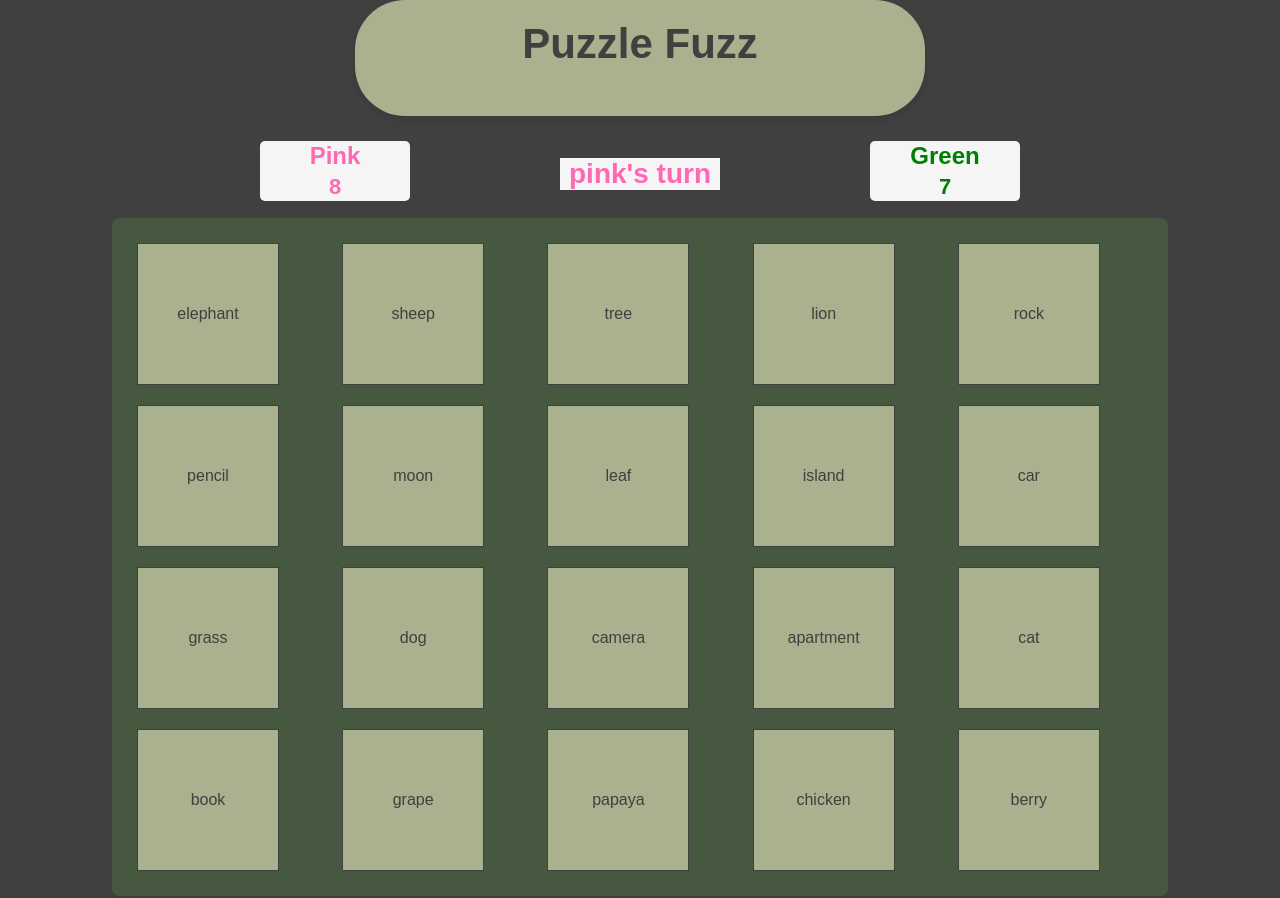
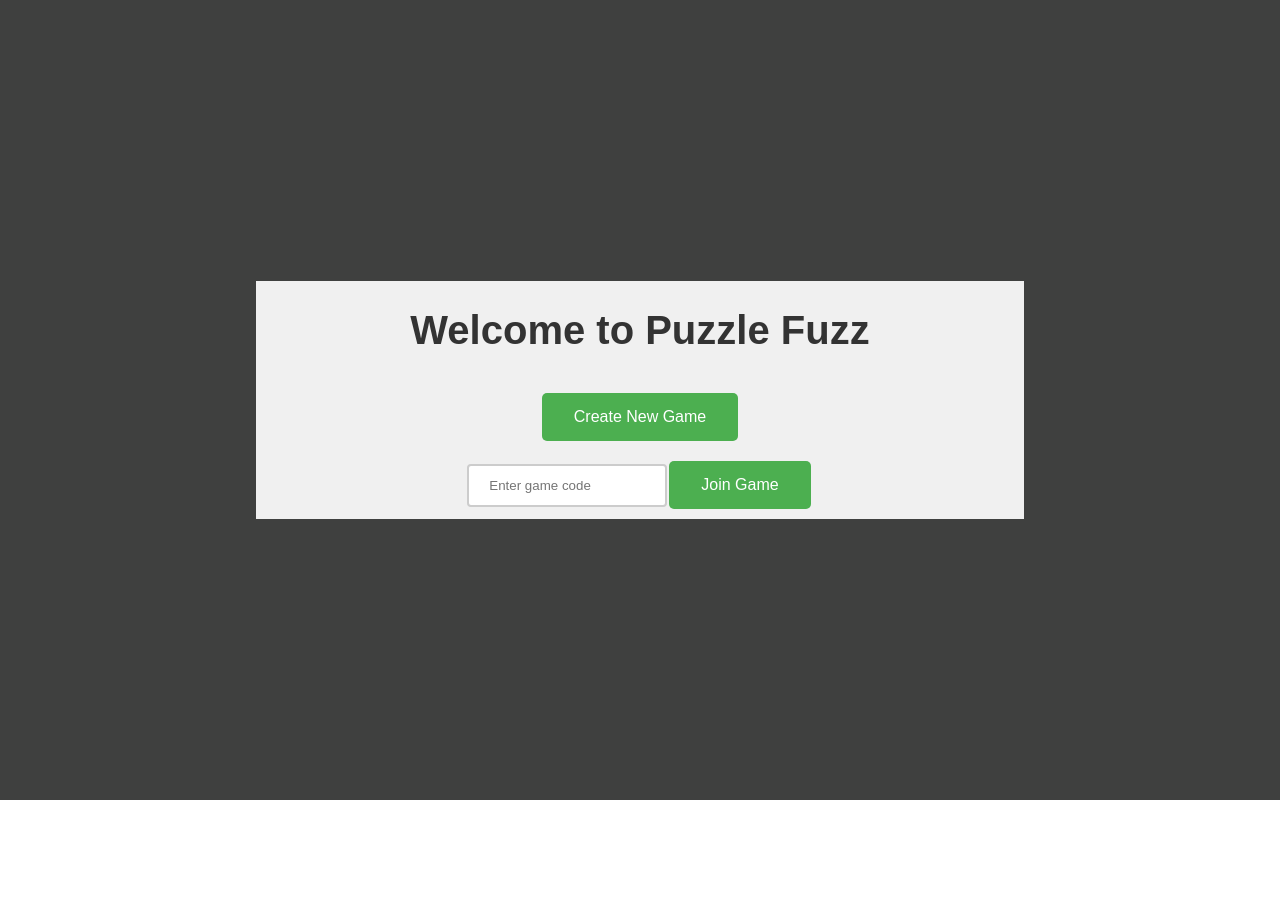
Before and after one commit to bweithers/puzzlefuzz, a React (Create React App) app: page / in a window 1280 px wide. After the commit the page ends 800 px from the top, so only its background shows below. Built offline with nearby package versions, Linux system fonts and the light colour scheme.

Commit message:
create welcome component and add to app

```diff
--- a/src/App.js
+++ b/src/App.js
@@ -1,11 +1,13 @@
 import React from 'react';
 import './App.css';
-import Game from './components/Game'
+import Game from './components/Game';
+import Welcome from './components/Welcome';
 
 function App() {
   return (
     <div className="App">
-    <Game/>
+      <Welcome onCreateGame= {()=> null} onJoinGame={()=> null}/>
+    {/* <Game/> */}
     </div>
   );
 }
--- /dev/null
+++ b/src/components/Welcome.css
@@ -0,0 +1,57 @@
+/* Welcome.css */
+
+.welcome-screen {
+  display: flex;
+  flex-direction: column;
+  align-items: center;
+  justify-content: center;
+  height: 60%;
+  width: 60%;
+  background-color: #f0f0f0;
+  font-family: Arial, sans-serif;
+}
+
+h1 {
+  color: #333;
+  font-size: 2.5em;
+  margin-bottom: 30px;
+}
+
+button {
+  background-color: #4CAF50;
+  border: none;
+  color: white;
+  padding: 15px 32px;
+  text-align: center;
+  text-decoration: none;
+  display: inline-block;
+  font-size: 16px;
+  margin: 10px 2px;
+  cursor: pointer;
+  border-radius: 5px;
+  transition: background-color 0.3s;
+}
+
+button:hover {
+  background-color: #45a049;
+}
+
+input[type="text"] {
+  width: 200px;
+  padding: 12px 20px;
+  margin: 8px 0;
+  box-sizing: border-box;
+  border: 2px solid #ccc;
+  border-radius: 4px;
+}
+
+.join-game-container {
+  display: flex;
+  flex-direction: column;
+  align-items: center;
+  margin-top: 20px;
+}
+
+.join-game-container button {
+  margin-top: 10px;
+}
--- /dev/null
+++ b/src/components/Welcome.js
@@ -0,0 +1,37 @@
+import React, { useState } from 'react';
+import { nanoid } from 'nanoid';
+
+import './Welcome.css';
+
+const Welcome = ({ onCreateGame, onJoinGame }) => {
+  const [joinCode, setJoinCode] = useState('');
+
+  const handleCreateGame = () => {
+    const gameId = nanoid();
+    onCreateGame(gameId);
+  };
+
+  const handleJoinGame = () => {
+    if (joinCode.trim()) {
+      onJoinGame(joinCode);
+    }
+  };
+
+  return (
+    <div className="welcome-screen">
+      <h1>Welcome to Puzzle Fuzz</h1>
+      <button onClick={handleCreateGame}>Create New Game</button>
+      <div>
+        <input
+          type="text"
+          value={joinCode}
+          onChange={(e) => setJoinCode(e.target.value)}
+          placeholder="Enter game code"
+        />
+        <button onClick={handleJoinGame}>Join Game</button>
+      </div>
+    </div>
+  );
+};
+
+export default Welcome;
```
